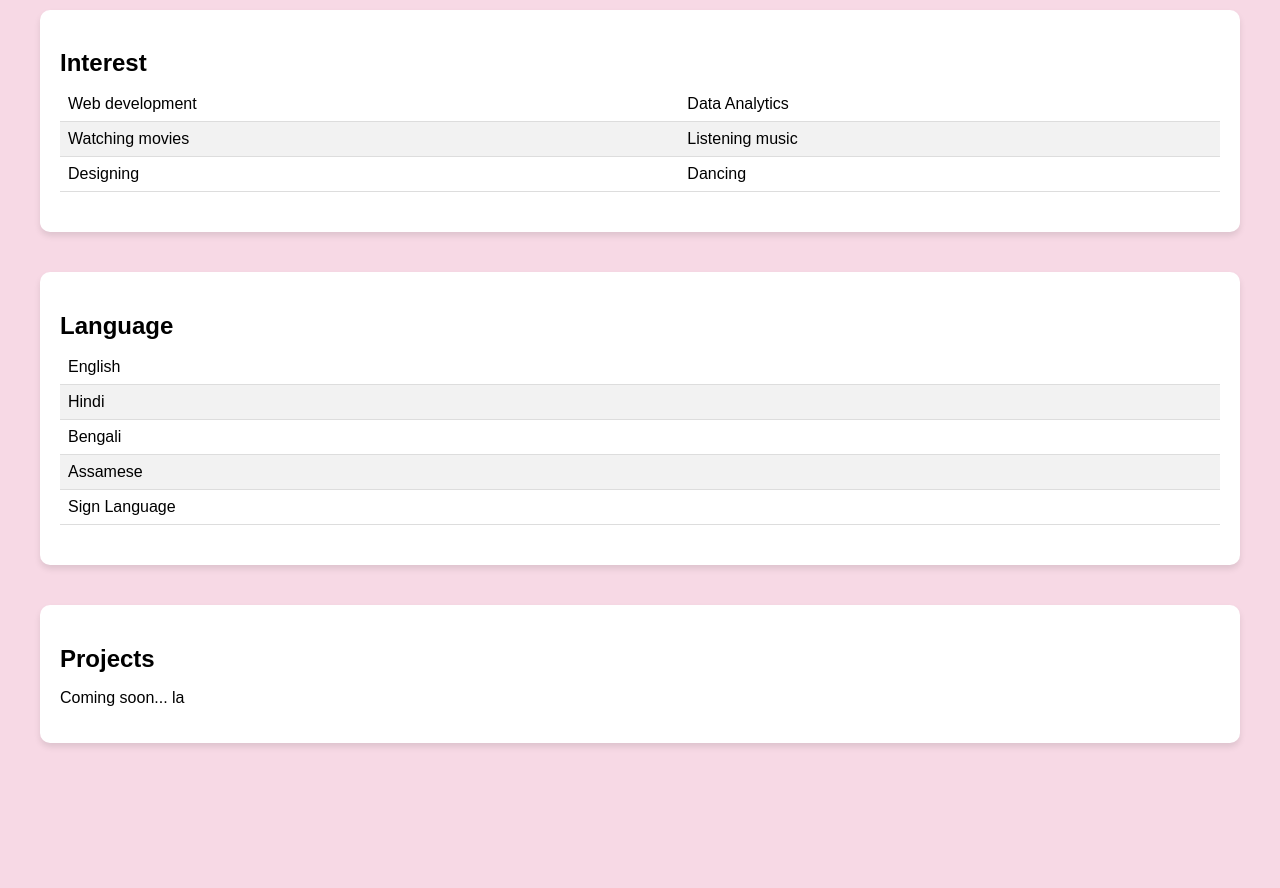
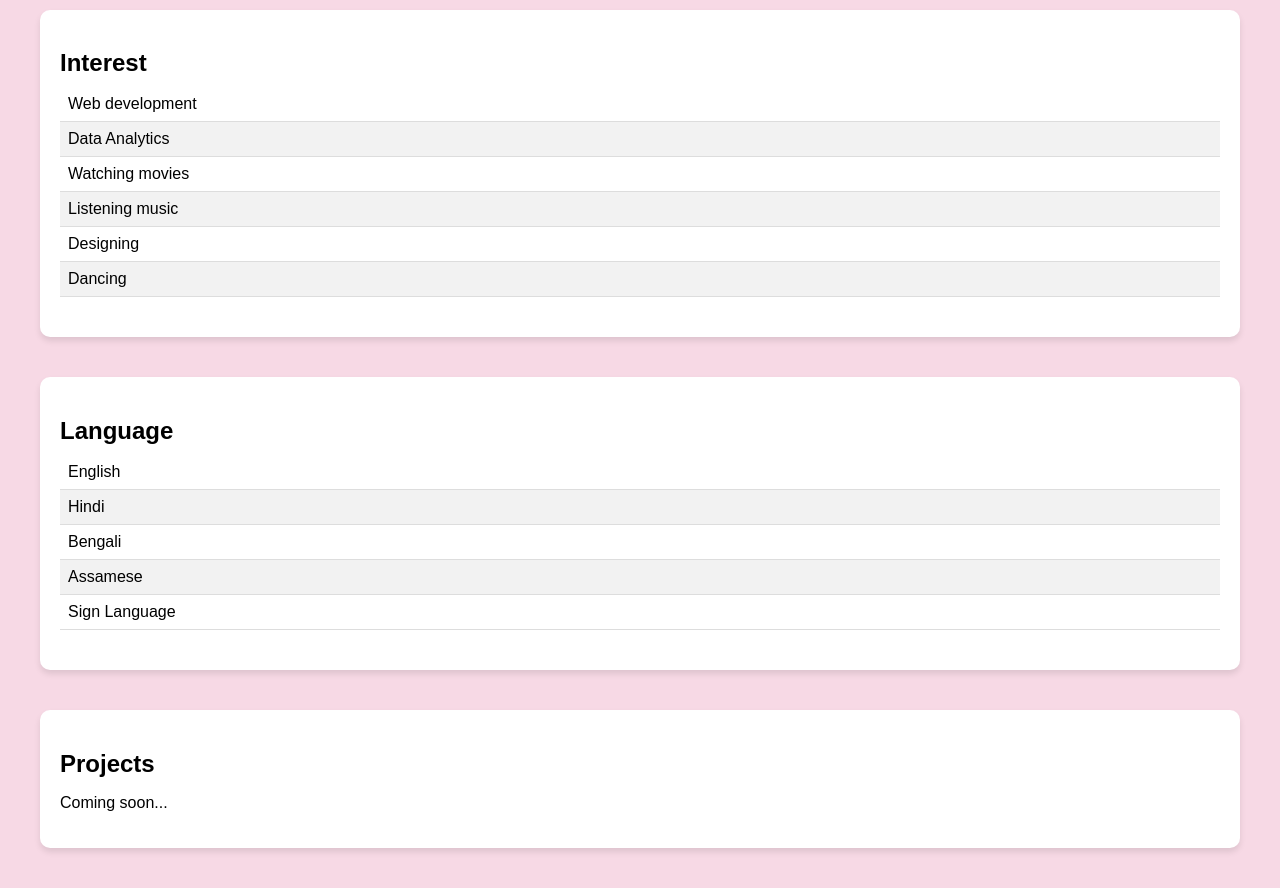
Before and after one commit to Priyasaha7/Myprotfolio, a plain HTML site: page index.html in a window 1280 px wide. Shown: the part 1300-2188 px from the top of the page. Before the commit the page ends 2083 px from the top, so only its background shows below. Drawn offline with Linux system fonts and the light colour scheme.

Commit message:
Update index.html

```diff
--- a/index.html
+++ b/index.html
@@ -191,14 +191,20 @@
             <table>
                  <tr>
                     <td>Web development</td>
+                 </tr>
+                <tr>
                     <td>Data Analytics</td>
                 </tr>
                 <tr>
                     <td>Watching movies</td>
+                </tr>
+                <tr>
                     <td>Listening music</td>
                 </tr>
                 <tr>
                     <td>Designing</td>
+                </tr>
+                <tr>
                     <td>Dancing</td>
                 </tr>
             </table>
@@ -235,7 +241,7 @@
     <section class="section">
         <div class="box">
             <h2>Projects</h2>
-            <p>Coming soon... la</p>
+            <p>Coming soon... </p>
         </div>
     </section>
 </div>
```
